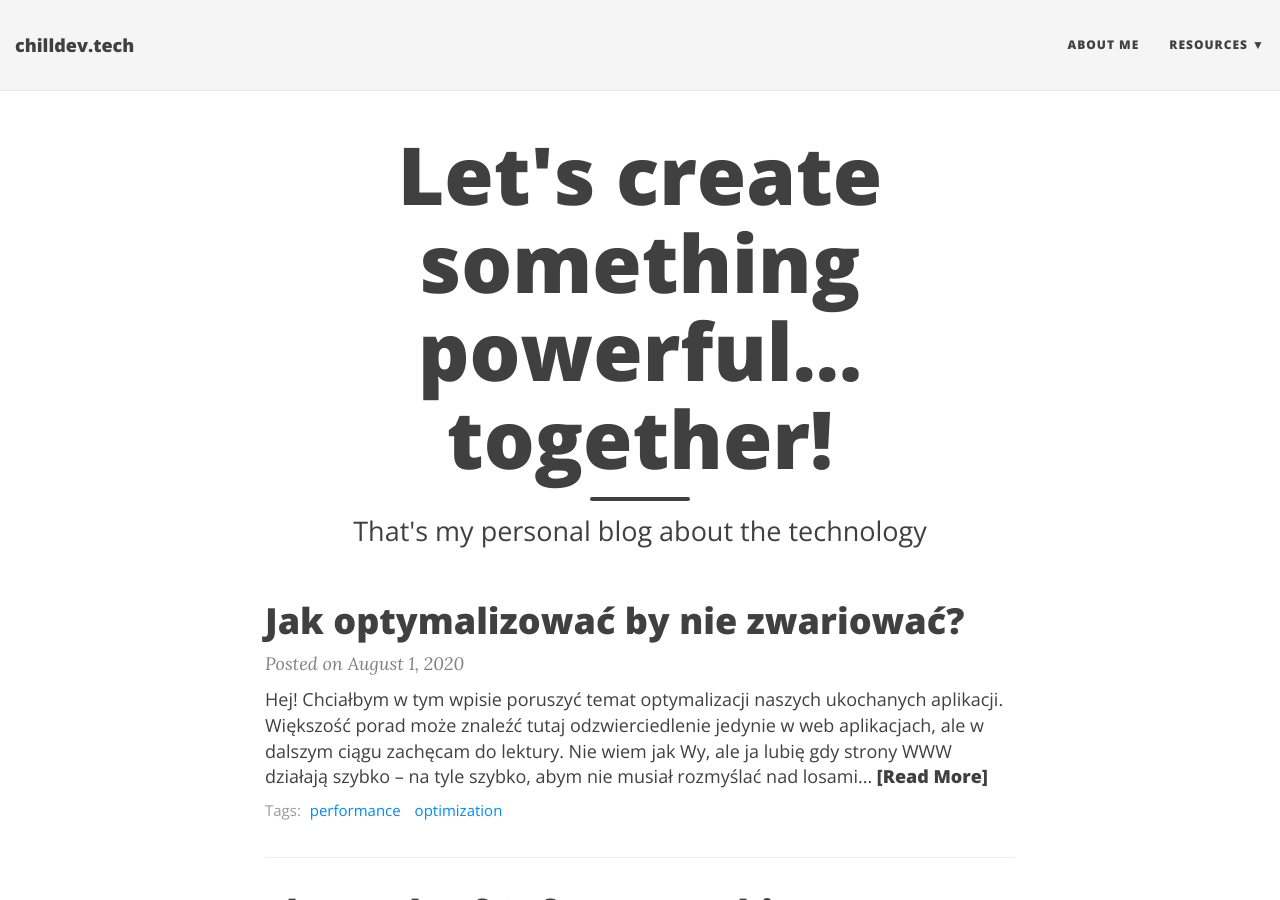
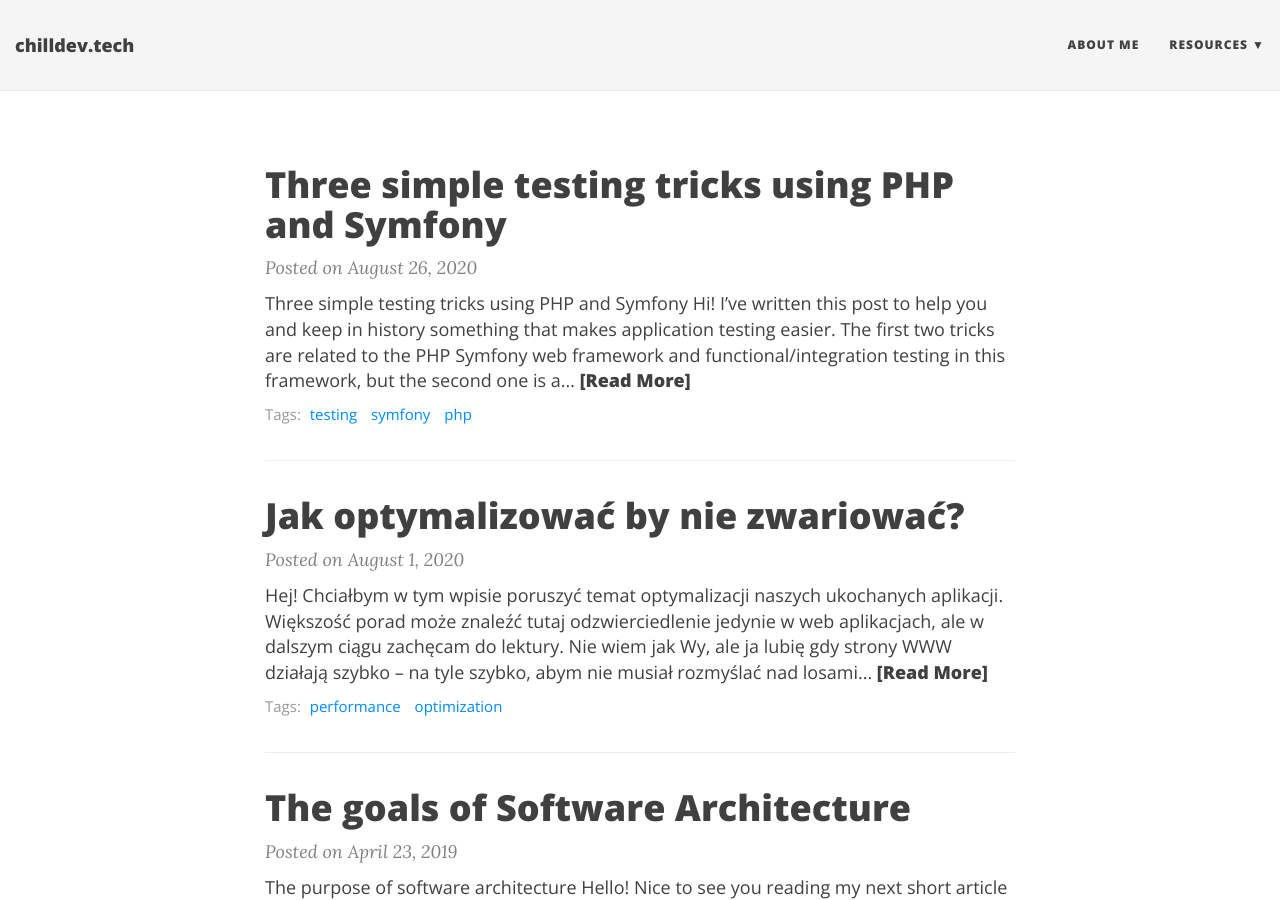
Before and after one commit to patrykwozinski/patrykwozinski.github.io, a Jekyll site: the page built from index.html, in a window 1280 px wide and 900 px high. Built offline with Jekyll 4.4.1, drawn with Linux system fonts in a browser that asks for light colours; nearby versions of some CDN libraries; the list of posts is cut into pages by our own code; some of the changed lines change nothing that is shown.

Commit message:
2020-8-26 Three simple testing tricks using PHP and Symfony

````diff
--- /dev/null
+++ b/_posts/2020-08-26-three-simple-testing-tricks-using-php-and-symfony.md
@@ -0,0 +1,133 @@
+---
+layout: post
+title: Three simple testing tricks using PHP and Symfony
+gh-repo: patrykwozinski/patrykwozinski.github.io
+gh-badge: [follow]
+tags: [testing, symfony, php]
+comments: true
+---
+
+# Three simple testing tricks using PHP and Symfony
+Hi! I’ve written this post to help you and keep in history something that makes application testing easier. The first two tricks are related to the **PHP Symfony** web framework and functional/integration testing in this framework, but the second one is a pattern that every PHP engineer should know. You can treat this article as a note created for me from the past.
+
+### Separated implementations for functional testing and the other environments
+While I was working on my side-project I needed something that enables me to use different implementations of some interfaces in the testing environment and the others. I couldn’t find it in the framework guide so maybe it’s helpful not only for me.
+In the example, we have an interface like:
+```php
+interface Customers
+{
+	/** @throws CustomerNotFound **/
+	public function ofId(CustomerId $id): Customer;
+}
+
+```
+
+And we have also two implementations. First one is a DoctrineORM implementation:
+```php
+final class DoctrineORMCustomers implements Customers
+{
+	public function ofId(CustomerId $id): Customer
+	{
+		// Blabla using EntityManager stuff
+	}
+}
+```
+
+The second one implementation is just **InMemory** version that we need in the tests (for example units). Yes - that’s just a fake test double implementation. ;)
+```php
+final class InMemoryCustomers implements Customers
+{
+	public function ofId(CustomerId $id): Customer
+	{
+		// Blabla using in memory
+	}
+}
+```
+
+Okay, at this moment we have two implementations. One is using external things (in this example Doctrine and database) and the second one is working in memory so it’s using state of the object.
+
+As you may know or now - functional tests are not using third party adapters. They should just check the flow and the final result of a request. For example - check the status code of a response.
+
+Coming to the point - we want to use it in different situations - other implementations. As a default, we’re registering services in something like `/config/services.yaml`. But how to change implementation for the tests? I’ve moved definitions to the `/config/packages/services.yaml` and created `/config/packages/test/services.yaml` with the same keys but different implementation classes. That’s easy and allows us to make the functional tests as fast as we can do them.
+Definitions should looks like:
+```yaml /config/packages/services.yaml
+services:
+	App\Domain\Customers: '@App\Infrastructure\Doctrine\ORM\DoctrineORMCustomers'
+```
+
+```yaml /config/packages/test/services.yaml
+services:
+	App\Domain\Customers: '@App\Infrastructure\InMemory\InMemoryCustomers'
+```
+
+Thanks to this you can make some fast functional tests of your application. Remember: tests must be quick because slow tests destroying your developer experience.
+
+### Testing dependency injection container is close to you, seriously
+This information is not that hard to find but you can use your testing container (that marks all the services as a public) using a magic static test attribute `static::$container`.
+Thanks to this you can easier test some services that are registered as a private for the container. AND! Remember to mark them as **final/private**.
+
+### ObjectMother is your friend
+This tip is not related to the Symfony framework but still, it’s really useful. ObjectMother is a great testing pattern that could avoid code duplication and simplify tests. Sometimes your testing code - especially **given** section may look not that cool as you want it to be. The situation could look like the following example:
+```php
+public function testPremiumCustomerDidSomethingBlabla(): void
+{
+	// Given
+	$email = new Email('patryk.wozinski@example.com', 'verified');
+	$address = new Address('Warsaw', 'Ursynów');
+	$customer = new Customer($email, $address);
+
+	// When
+	// Blurred :)
+}
+```
+
+Let’s suppose that PREMIUM CUSTOMER is just a Customer with a verified e-mail address. Now image that - you need the same state of the customer in… hmm, seven test cases. It’s boring and painful to copy&paste code pieces. And… after your change, the `$address` needs the third parameter so you need to change all the seven test cases. That’s terrifying!
+To avoid such sad situations you can introduce **ObjectMother** pattern in your test code. You can create few objects and then compose them into some detailed object.
+Let’s look at the bigger example:
+```php
+final class EmailMother
+{
+	private const EMAIL = 'patryk.wozinski@example.com';
+	private const STATUS_VERIFIED = 'verified'; // I hate "statuses" but that's just an example xd
+
+	public static function anyVerified(): Email
+	{
+		return new Email(self::EMAIL, self::STATUS_VERIFIED);
+	}
+}
+
+final class AddressMother
+{
+	private const CITY = 'Warsaw';
+	private const DISTRICT = 'Ursynów';
+
+	public static function any(): Address
+	{
+		return new Address(self::CITY, self::DISTRICT);
+	}
+}
+
+// And finally the most interesting for us
+final class CustomerMother
+{
+	public static function anyPremium(): Customer
+	{
+		return new Customer(EmailMother::anyVerified(), AddressMother::any());
+	}
+}
+```
+
+So… right now your testing method could looks like:
+```php
+public function testPremiumCustomerDidSomethingBlabla(): void
+{
+	// Given
+	$customer = CustomerMother::anyPremium();
+
+	// When
+	// Blurred :)
+}
+```
+At this moment any change of the customer’s interiors doesn’t affect your tests. It’s much CHEAPER and EASIER to maintain. Two wins with just one simple pattern.
+
+Happy coding! 👋
--- a/index.html
+++ b/index.html
@@ -1,6 +1,5 @@
 ---
 layout: page
-title: Let's create something powerful... together!
 subtitle: That's my personal blog about the technology
 use-site-title: true
 ---
````
